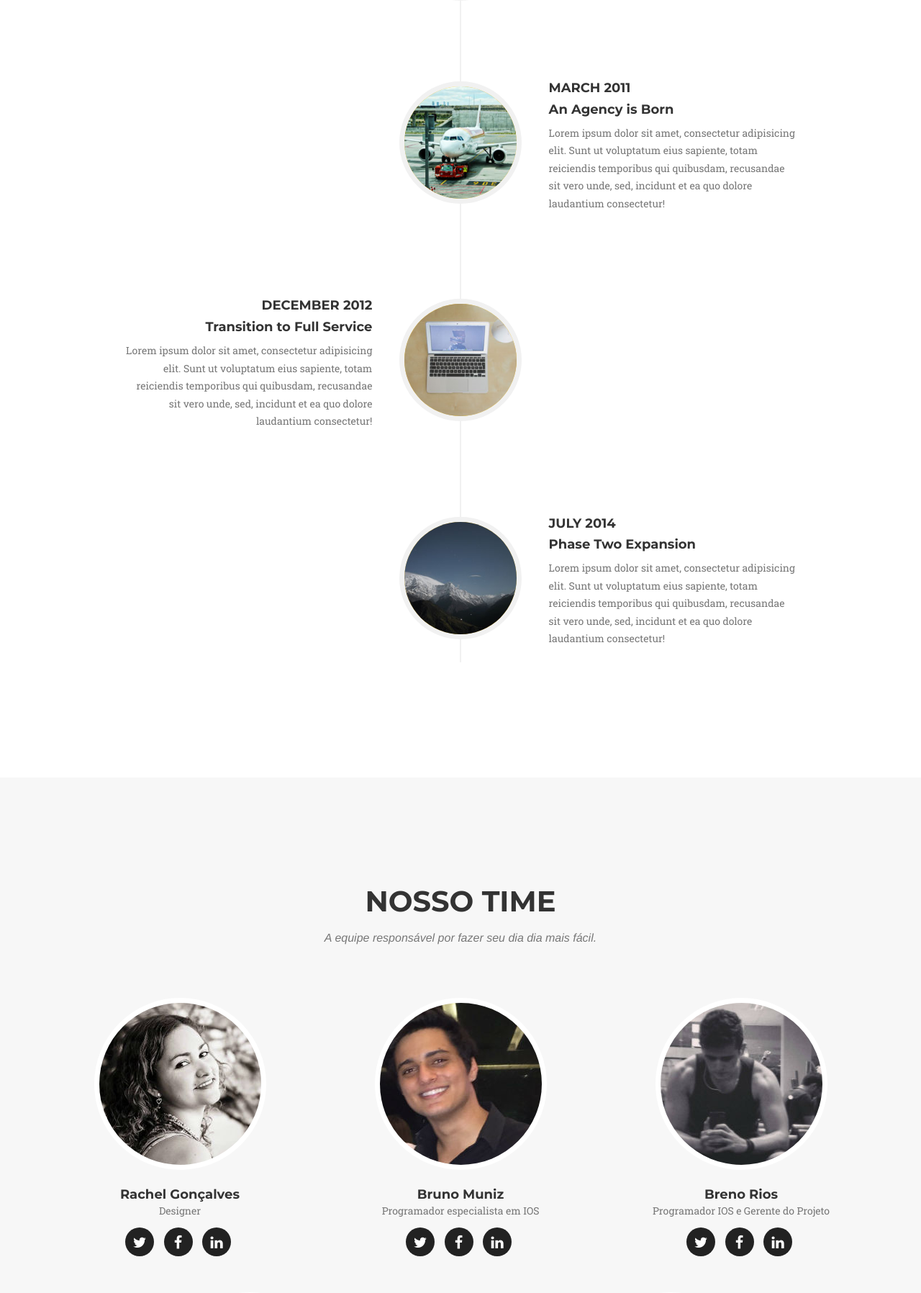
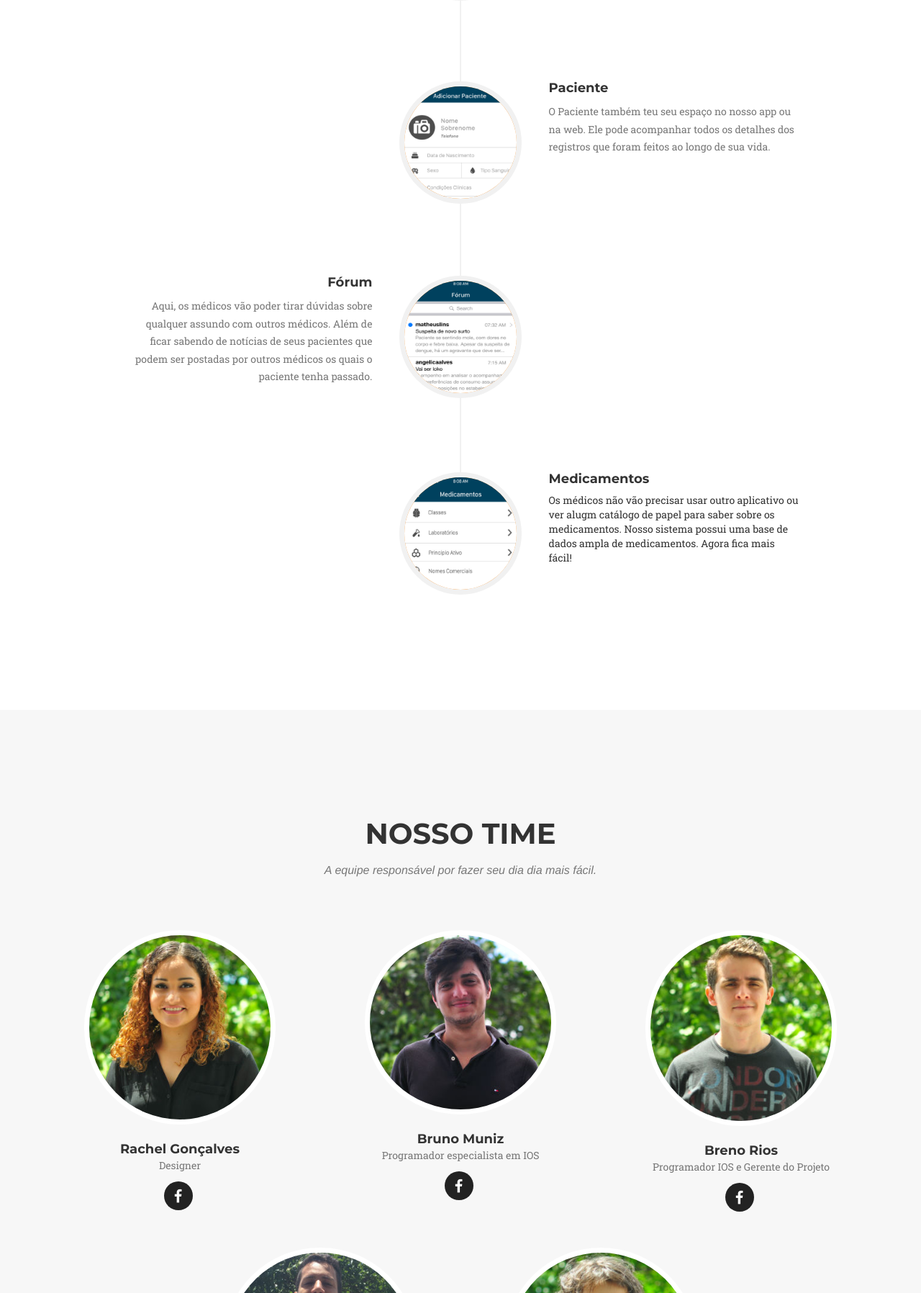
Before and after one commit to matheuslins/Doc.tr, a Django app: page / in a window 1280 px wide. Shown: the part 3030-4826 px from the top of the page at 72% size. Run offline with Django 3.2, Linux system fonts and the light colour scheme; some libraries are stand-ins or nearby versions; some web fonts are replaced.

Commit message:
concluindo algumas partes da land page

```diff
--- a/DocTr/settings/common.py
+++ b/DocTr/settings/common.py
@@ -131,7 +131,7 @@ AUTH_USER_MODEL = 'accounts.UserU'
 EMAIL_USE_TLS = True
 EMAIL_HOST = 'smtp.gmail.com'
 EMAIL_HOST_USER = 'doctremail@gmail.com'
-EMAIL_HOST_PASSWORD = 'doct2015'
+EMAIL_HOST_PASSWORD = 'doctr2015'
 EMAIL_PORT = 587
 
 #STATIC
--- a/DocTr/static/css/agency.css
+++ b/DocTr/static/css/agency.css
@@ -35,7 +35,7 @@ a.active {
 }
 
 a {
-    color: #fed136;
+    color: #F5932E;
 }
 
 a:hover,
@@ -191,8 +192,11 @@ fieldset[disabled] .btn-xl.active {
 }
 
 .navbar-default .navbar-toggle {
-    border-color: #fed136;
-    background-color: #fed136;
+    border-color: #F5932E;
+    background-color: #F5932E;
+}
+#foto{
+    max-width: 74%;
 }
 
 .navbar-default .navbar-toggle .icon-bar {
@@ -493,7 +501,7 @@ section h3.section-subheading {
     border-radius: 100%;
     text-align: center;
     color: #fff;
-    background-color: #fed136;
+    background-color: #F5932E;
 }
 
 .timeline>li .timeline-image h4 {
@@ -863,5 +871,5 @@ img::-moz-selection {
 }
 
 body {
-    webkit-tap-highlight-color: #fed136;
+    webkit-tap-highlight-color: #F5932E;
 }
--- a/core/templates/index.html
+++ b/core/templates/index.html
@@ -51,7 +51,7 @@
                     <span class="icon-bar"></span>
                     <span class="icon-bar"></span>
                 </button>
-                <a class="navbar-brand page-scroll" href="#page-top">Doc Tr.</a>
+                <a class="navbar-brand page-scroll" href="#page-top"><div class="intro-lead-in"><img src="{% static 'img/icon-site.png' %}" class="img-responsiv" alt=""></div></a>
             </div>
 
             <!-- Collect the nav links, forms, and other content for toggling -->
@@ -61,10 +61,10 @@
                         <a href="#page-top"></a>
                     </li>
                     <li>
-                        <a class="page-scroll" href="#services">O que fazemos ?</a>
+                        <a class="page-scroll" href="#services">Nosso Negócio</a>
                     </li>
                     <li>
-                        <a class="page-scroll" href="#about">O App</a>
+                        <a class="page-scroll" href="#about">O Sistema</a>
                     </li>
                     <li>
                         <a class="page-scroll" href="#team">Nosso Time</a>
@@ -117,7 +117,7 @@
                 <div class="col-md-4">
                     <span class="fa-stack fa-4x">
                         <i class="fa fa-circle fa-stack-2x text-primary"></i>
-                        <i class="fa fa-shopping-cart fa-stack-1x fa-inverse"></i>
+                        <i class="fa fa-calendar fa-stack-1x fa-inverse"></i>
                     </span>
                     <h4 class="service-heading">Histórico dos Pacientes</h4>
                     <p class="text-muted">Os médicos podem ter facilmente todo o histório de consultas, exames, tratamentos e
@@ -128,7 +128,7 @@
                 <div class="col-md-4">
                     <span class="fa-stack fa-4x">
                         <i class="fa fa-circle fa-stack-2x text-primary"></i>
-                        <i class="fa fa-laptop fa-stack-1x fa-inverse"></i>
+                        <i class="fa fa-check fa-stack-1x fa-inverse"></i>
                     </span>
                     <h4 class="service-heading">Cadastre seu paciente</h4>
                     <p class="text-muted">Caso seu paciente não esteja cadastrado no sistema, o médico poderá cadastra-lo facilmente.</p>
@@ -137,7 +137,7 @@
                 <div class="col-md-4">
                     <span class="fa-stack fa-4x">
                         <i class="fa fa-circle fa-stack-2x text-primary"></i>
-                        <i class="fa fa-lock fa-stack-1x fa-inverse"></i>
+                        <i class="fa fa-comments-o fa-stack-1x fa-inverse"></i>
                     </span>
                     <h4 class="service-heading">Fórum de Dúvidas</h4>
                     <p class="text-muted">Existe um canal onde todos os médicos podem tirar dúvidas sobre qualquer assunto de forma rápida e eficiente.</p>
@@ -308,7 +308,7 @@
                     <ul class="timeline">
                         <li>
                             <div class="timeline-image">
-                                <img class="img-circle img-responsive" src="{% static 'img/about/1.jpg' %}" alt="">
+                                <img class="img-circle img-responsive" src="{% static 'img/about/pacientes.png' %}" alt="">
                             </div>
                             <div class="timeline-panel">
                                 <div class="timeline-heading">
@@ -316,49 +316,45 @@
                                     <h4 class="subheading">Consultas</h4>
                                 </div>
                                 <div class="timeline-body">
-                                    <p class="text-muted">Lorem ipsum dolor sit amet, consectetur adipisicing elit. Sunt ut voluptatum eius sapiente, totam reiciendis temporibus qui quibusdam, recusandae sit vero unde, sed, incidunt et ea quo dolore laudantium consectetur!</p>
+                                    <p class="text-muted">Nosso sistema permite que o médico veja as próximas consultas que estão por vir. Além disso ele pode criar uma consulta de acordo com o paciente que já está cadastrado no sistema e com o tipo de consulta (tratamento ou exame).</p>
                                 </div>
                             </div>
                         </li>
                         <li class="timeline-inverted">
                             <div class="timeline-image">
-                                <img class="img-circle img-responsive" src="{% static 'img/about/2.jpg' %}" alt="">
+                                <img class="img-circle img-responsive" src="{% static 'img/about/add_paciente.png' %}" alt="">
                             </div>
                             <div class="timeline-panel">
                                 <div class="timeline-heading">
-                                    <h4>March 2011</h4>
-                                    <h4 class="subheading">An Agency is Born</h4>
+                                    <h4 class="subheading">Paciente</h4>
                                 </div>
                                 <div class="timeline-body">
-                                    <p class="text-muted">Lorem ipsum dolor sit amet, consectetur adipisicing elit. Sunt ut voluptatum eius sapiente, totam reiciendis temporibus qui quibusdam, recusandae sit vero unde, sed, incidunt et ea quo dolore laudantium consectetur!</p>
+                                    <p class="text-muted">O Paciente também teu seu espaço no nosso app ou na web. Ele pode acompanhar todos os detalhes dos registros que foram feitos ao longo de sua vida.</p>
                                 </div>
                             </div>
                         </li>
                         <li>
                             <div class="timeline-image">
-                                <img class="img-circle img-responsive" src="{% static 'img/about/3.jpg' %}" alt="">
+                                <img class="img-circle img-responsive" src="{% static 'img/about/forum.png' %}" alt="">
                             </div>
                             <div class="timeline-panel">
                                 <div class="timeline-heading">
-                                    <h4>December 2012</h4>
-                                    <h4 class="subheading">Transition to Full Service</h4>
+                                    <h4 class="subheading">Fórum</h4>
                                 </div>
                                 <div class="timeline-body">
-                                    <p class="text-muted">Lorem ipsum dolor sit amet, consectetur adipisicing elit. Sunt ut voluptatum eius sapiente, totam reiciendis temporibus qui quibusdam, recusandae sit vero unde, sed, incidunt et ea quo dolore laudantium consectetur!</p>
+                                    <p class="text-muted">Aqui, os médicos vão poder tirar dúvidas sobre qualquer assundo com outros médicos. Além de ficar sabendo de notícias de seus pacientes que podem ser postadas por outros médicos os quais o paciente tenha passado.</p>
                                 </div>
                             </div>
                         </li>
                         <li class="timeline-inverted">
                             <div class="timeline-image">
-                                <img class="img-circle img-responsive" src="{% static 'img/about/4.jpg' %}" alt="">
+                                <img class="img-circle img-responsive" src="{% static 'img/about/medicamentos.png' %}" alt="">
                             </div>
                             <div class="timeline-panel">
                                 <div class="timeline-heading">
-                                    <h4>July 2014</h4>
-                                    <h4 class="subheading">Phase Two Expansion</h4>
+                                    <h4 class="subheading">Medicamentos</h4>
                                 </div>
-                                <div class="timeline-body">
-                                    <p class="text-muted">Lorem ipsum dolor sit amet, consectetur adipisicing elit. Sunt ut voluptatum eius sapiente, totam reiciendis temporibus qui quibusdam, recusandae sit vero unde, sed, incidunt et ea quo dolore laudantium consectetur!</p>
+                                <div class="timeline-body">Os médicos não vão precisar usar outro aplicativo ou ver alugm catálogo de papel para saber sobre os medicamentos. Nosso sistema possui uma base de dados ampla de medicamentos. Agora fica mais fácil!</div></p>
                                 </div>
                             </div>
                         </li>
@@ -380,76 +376,77 @@
             <div class="row">
                 <div class="col-sm-4">
                     <div class="team-member">
-                        <img src="{% static 'img/team/1.jpg' %}" class="img-responsive img-circle" alt="">
+                        <img src="{% static 'img/team/1.jpg' %}" class="img-responsive img-circle" alt=""  id="foto">
                         <h4>Rachel Gonçalves</h4>
                         <p class="text-muted">Designer</p>
                         <ul class="list-inline social-buttons">
-                            <li><a href="#"><i class="fa fa-twitter"></i></a>
+                            <!--<li><a href="#"><i class="fa fa-twitter"></i></a>-->
+                            <!--</li>-->
+                            <li><a href="https://www.facebook.com/rachelgoncalves?fref=ts" target="_blank"><i class="fa fa-facebook"></i></a>
                             </li>
-                            <li><a href="#"><i class="fa fa-facebook"></i></a>
+                            <!--<li><a href="#"><i class="fa fa-linkedin"></i></a>-->
+                            <!--</li>-->
+                        </ul>
+                    </div>
+                </div>
+                <div class="col-sm-4" id="foto">
+                    <div class="team-member">
+                        <img src="{% static 'img/team/2.jpg' %}" class="img-responsive img-circle" alt="" id="foto">
+                        <h4>Bruno Muniz</h4>
+                        <p class="text-muted">Programador especialista em IOS</p>
+                        <ul class="list-inline social-buttons">
+                            <!--<li><a href="#"><i class="fa fa-twitter"></i></a>-->
+                            <!--</li>-->
+                            <li><a href="https://www.facebook.com/munizbruno?fref=ts" target="_blank"><i class="fa fa-facebook"></i></a>
                             </li>
-                            <li><a href="#"><i class="fa fa-linkedin"></i></a>
-                            </li>
+                            <!--<li><a href="#"><i class="fa fa-linkedin"></i></a>-->
+                            <!--</li>-->
                         </ul>
                     </div>
                 </div>
                 <div class="col-sm-4">
                     <div class="team-member">
-                        <img src="{% static 'img/team/2.jpg' %}" class="img-responsive img-circle" alt="">
-                        <h4>Bruno Muniz</h4>
-                        <p class="text-muted">Programador especialista em IOS</p>
+                        <img src="{% static 'img/team/3.jpg' %}" class="img-responsive img-circle" alt="" id="foto">
+                        <h4>Breno Rios</h4>
+                        <p class="text-muted">Programador IOS e Gerente do Projeto</p>
                         <ul class="list-inline social-buttons">
-                            <li><a href="#"><i class="fa fa-twitter"></i></a>
+                            <!--<li><a href="#"><i class="fa fa-twitter"></i></a>-->
+                            <!--</li>-->
+                            <li><a href="https://www.facebook.com/Brenor2?fref=ts" target="_blank"><i class="fa fa-facebook"></i></a>
                             </li>
-                            <li><a href="#"><i class="fa fa-facebook"></i></a>
-                            </li>
-                            <li><a href="#"><i class="fa fa-linkedin"></i></a>
-                            </li>
+                            <!--<li><a href="#"><i class="fa fa-linkedin"></i></a>-->
+                            <!--</li>-->
                         </ul>
                     </div>
                 </div>
-                <div class="col-sm-4">
+
+                <div class="col-sm-4 col-lg-offset-2">
                     <div class="team-member">
-                        <img src="{% static 'img/team/3.jpg' %}" class="img-responsive img-circle" alt="">
-                        <h4>Breno Rios</h4>
-                        <p class="text-muted">Programador IOS e Gerente do Projeto</p>
+                        <img src="{% static 'img/team/4.jpg' %}" class="img-responsive img-circle" alt="" id="foto">
+                        <h4>Matheus Lins</h4>
+                        <p class="text-muted">Programador Web e Analista de Negócios</p>
                         <ul class="list-inline social-buttons">
-                            <li><a href="#"><i class="fa fa-twitter"></i></a>
+                            <!--<li><a href="#"><i class="fa fa-twitter"></i></a>-->
+                            <!--</li>-->
+                            <li><a href="https://www.facebook.com/rachelgoncalves?fref=ts" target="_blank"><i class="fa fa-facebook"></i></a>
                             </li>
-                            <li><a href="#"><i class="fa fa-facebook"></i></a>
-                            </li>
-                            <li><a href="#"><i class="fa fa-linkedin"></i></a>
-                            </li>
+                            <!--<li><a href="#"><i class="fa fa-linkedin"></i></a>-->
+                            <!--</li>-->
                         </ul>
                     </div>
                 </div>
-                <div class="col-sm-6">
+                <div class="col-sm-4 col-lg-offset-0">
                     <div class="team-member">
-                        <img src="{% static 'img/team/4.jpg' %}" class="img-responsive img-circle" alt="">
-                        <h4>Matheus Lins</h4>
-                        <p class="text-muted">Programador Web e Analista de Negócios</p>
-                        <ul class="list-inline social-buttons">
-                            <li><a href="#"><i class="fa fa-twitter"></i></a>
-                            </li>
-                            <li><a href="#"><i class="fa fa-facebook"></i></a>
-                            </li>
-                            <li><a href="#"><i class="fa fa-linkedin"></i></a>
-                            </li>
-                        </ul>
-                    </div>
-                </div>
-                <div class="col-sm-6">
-                    <div class="team-member">
-                        <img src="{% static 'img/team/5.jpg' %}" class="img-responsive img-circle" alt="">
+                        <img src="{% static 'img/team/5.jpg' %}" class="img-responsive img-circle" alt="" id="foto">
                         <h4>Angélica Alves</h4>
                         <p class="text-muted">Especialista em Motion Graphics e Designer</p>
                         <ul class="list-inline social-buttons">
-                            <li><a href="#"><i class="fa fa-twitter"></i></a>
+                            <!--<li><a href="#"><i class="fa fa-twitter"></i></a>-->
+                            <!--</li>-->
+                            <li><a href="https://www.facebook.com/rachelgoncalves?fref=ts" target="_blank"><i class="fa fa-facebook"></i></a>
                             </li>
-                            <li><a href="#"><i class="fa fa-facebook"></i></a>
-                            </li>
-                            <li><a href="#"><i class="fa fa-linkedin"></i></a>
-                            </li>
+                            <!--<li><a href="#"><i class="fa fa-linkedin"></i></a>-->
+                            <!--</li>-->
                         </ul>
                     </div>
                 </div>
@@ -534,9 +531,9 @@
                 </div>
                 <div class="col-md-4">
                     <ul class="list-inline social-buttons">
-                        <li><a href="#"><i class="fa fa-twitter"></i></a>
+                        <li><a href="https://twitter.com/doctrapp" target="_blank"><i class="fa fa-twitter"></i></a>
                         </li>
-                        <li><a href="#"><i class="fa fa-facebook"></i></a>
+                        <li><a href="https://www.facebook.com/appdoctr" target="_blank"><i class="fa fa-facebook"></i></a>
                         </li>
                     </ul>
                 </div>
```
Also changed, not shown: other parts of DocTr/static/css/agency.css (+28 -23 lines), DocTr/static/img/about/add_paciente.png (added), DocTr/static/img/about/forum.png (added), DocTr/static/img/about/medicamentos.png (added), DocTr/static/img/about/pacientes.png (added), DocTr/static/img/header-bg.jpg, DocTr/static/img/header-bg1.jpg, DocTr/static/img/icon-site.png (added), DocTr/static/img/portfolio/pacientes.png (added), DocTr/static/img/team/1.jpg, DocTr/static/img/team/11.jpg (added), DocTr/static/img/team/2.jpg, DocTr/static/img/team/3.jpg, DocTr/static/img/team/4.jpg, 2 more files.
